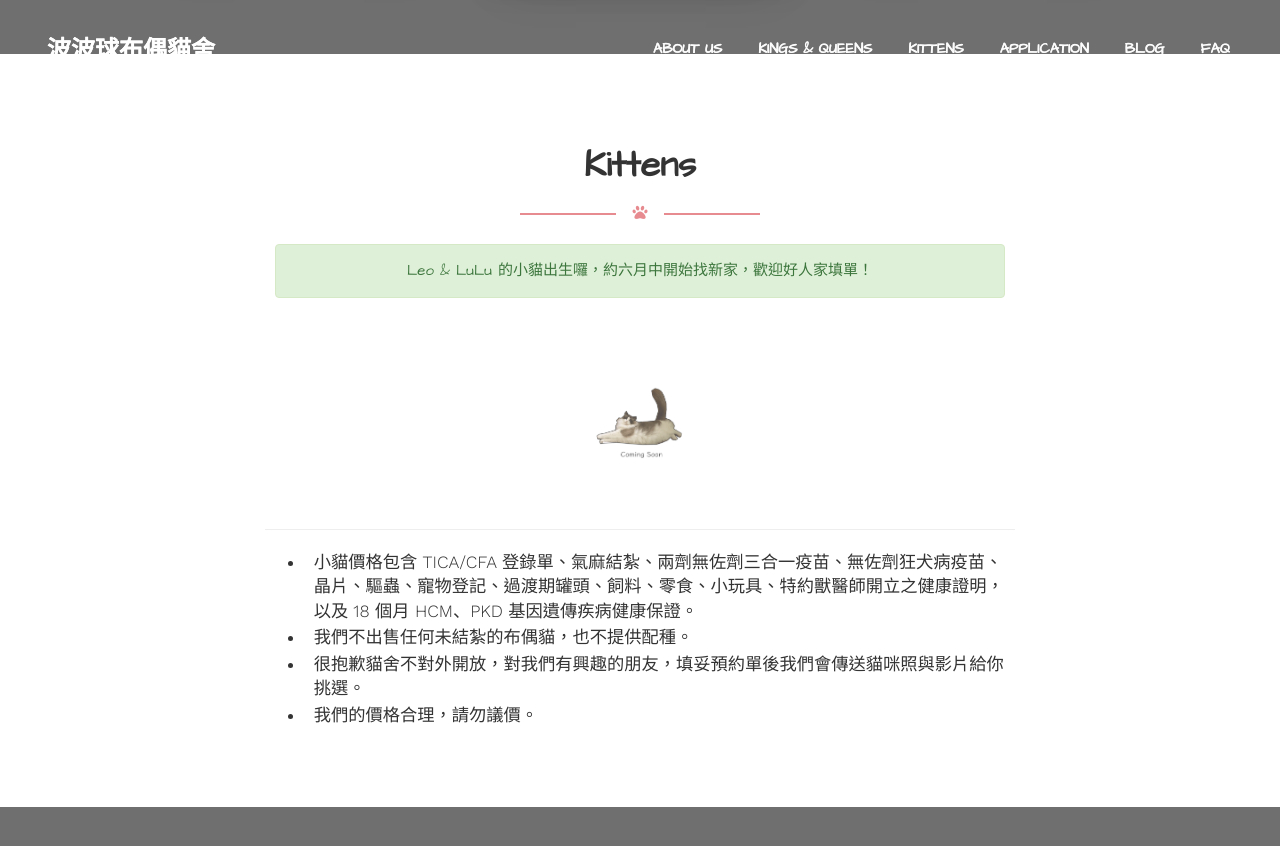
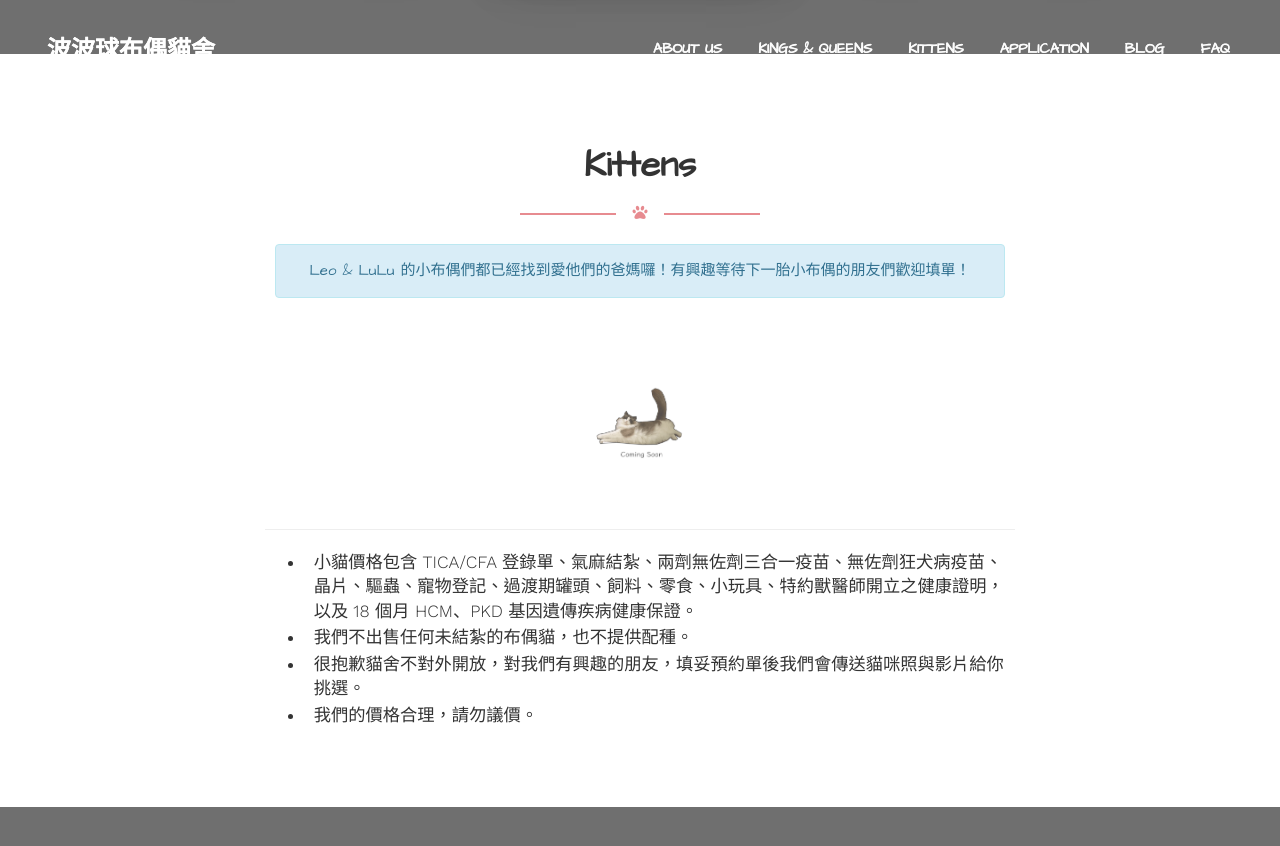
Before and after one commit to furballizeragdolls/furballizeragdolls.github.io, a Jekyll site: the page built from index.html, in a window 1280 px wide and 900 px high, scrolled down 3903 px. Shown: the top 846 px of the window. Built offline with Jekyll 4.4.1, drawn with Linux system fonts in a browser that asks for light colours; nearby versions of some CDN libraries; some web fonts are replaced; comment, search, counter and statistics services are not loaded.

Commit message:
Update selling status

```diff
--- a/index.html
+++ b/index.html
@@ -222,11 +222,12 @@
         <div class="title-area">
             <h2>Kittens</h2>
             <div class="separator separator-danger"><i class="fas fa-paw"></i></div>
-            <!-- <div class="alert alert-info" role="alert"> -->
-            <div class="alert alert-success" role="alert">
-            <!-- <div class="alert alert-danger" role="alert"> -->
+            <div class="alert alert-info" role="alert">
+                Leo & LuLu 的小布偶們都已經找到愛他們的爸媽囉！有興趣等待下一胎小布偶的朋友們歡迎填單！
+            </div>
+            <!-- <div class="alert alert-success" role="alert">
                 Leo & LuLu 的小貓出生囉，約六月中開始找新家，歡迎好人家填單！
-            </div>
+            </div> -->
         </div>
 
         <ul class="nav nav-text">
```
